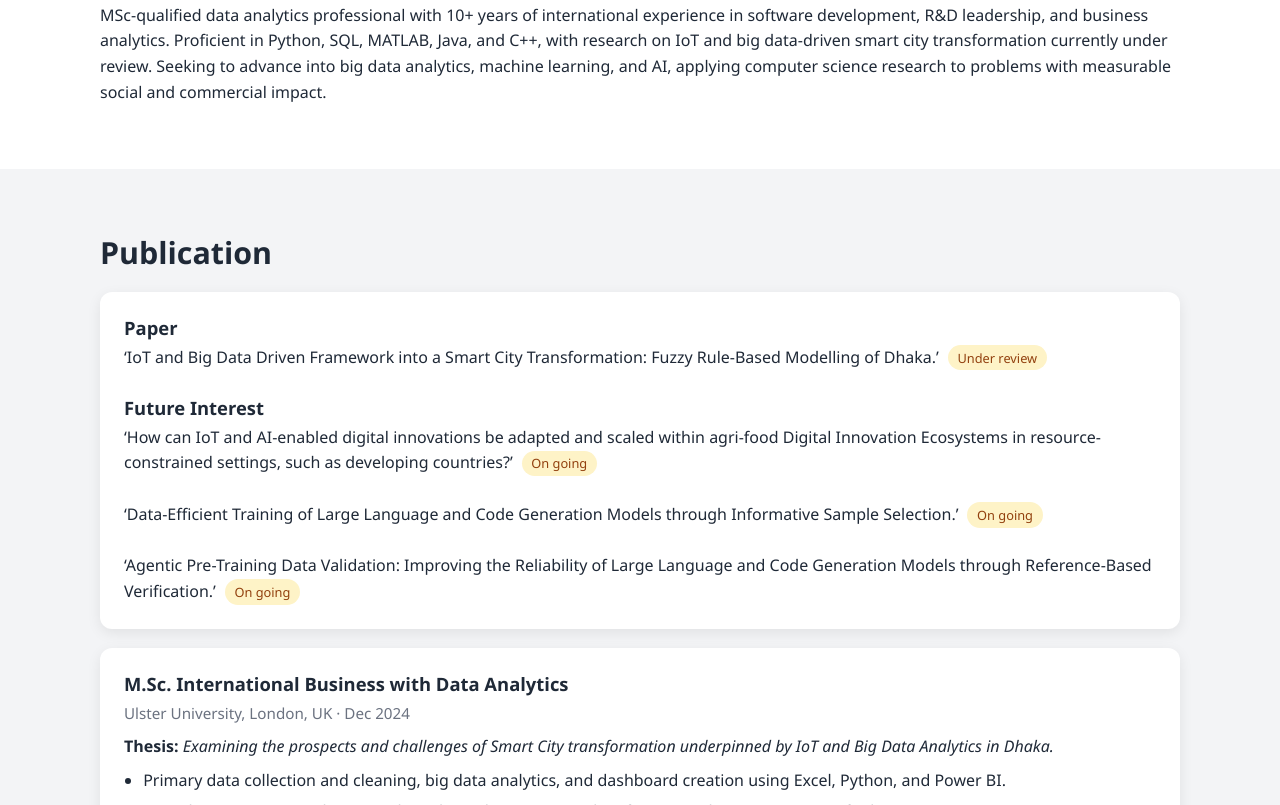
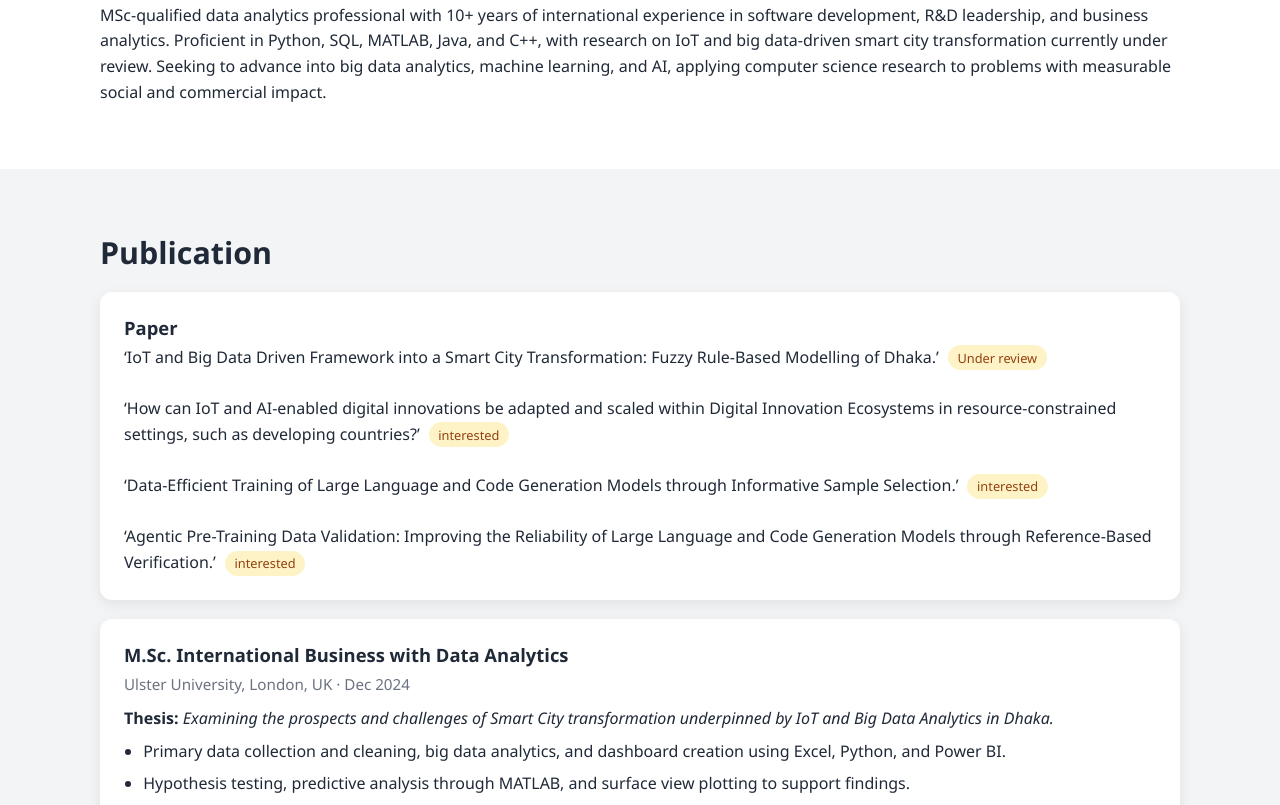
Before and after one commit to sohanoor26/personal-website, a plain HTML site: page index.html in a window 1280 px wide. Shown: the part 475-1280 px from the top of the page. Drawn offline with Linux system fonts and the light colour scheme.

Commit message:
research topic modify

```diff
--- a/index.html
+++ b/index.html
@@ -61,12 +61,12 @@
           <h3>Paper</h3>
           <p>&lsquo;IoT and Big Data Driven Framework into a Smart City Transformation: Fuzzy Rule-Based Modelling of Dhaka.&rsquo; <span class="badge">Under review</span></p>
           <br>
-          <h3>Future Interest</h3>
-          <p>&lsquo;How can IoT and AI-enabled digital innovations be adapted and scaled within agri-food Digital Innovation Ecosystems in resource-constrained settings, such as developing countries?&rsquo; <span class="badge">On going</span></p>
+          <!-- <h3>Future Interest</h3> -->
+          <p>&lsquo;How can IoT and AI-enabled digital innovations be adapted and scaled within Digital Innovation Ecosystems in resource-constrained settings, such as developing countries?&rsquo; <span class="badge">interested</span></p>
           <br>
-          <p>&lsquo;Data-Efficient Training of Large Language and Code Generation Models through Informative Sample Selection.&rsquo; <span class="badge">On going</span></p>
+          <p>&lsquo;Data-Efficient Training of Large Language and Code Generation Models through Informative Sample Selection.&rsquo; <span class="badge">interested</span></p>
           <br>
-          <p>&lsquo;Agentic Pre-Training Data Validation: Improving the Reliability of Large Language and Code Generation Models through Reference-Based Verification.&rsquo; <span class="badge">On going</span></p>
+          <p>&lsquo;Agentic Pre-Training Data Validation: Improving the Reliability of Large Language and Code Generation Models through Reference-Based Verification.&rsquo; <span class="badge">interested</span></p>
         </div>
         <div class="card">
           <h3>M.Sc. International Business with Data Analytics</h3>
```
